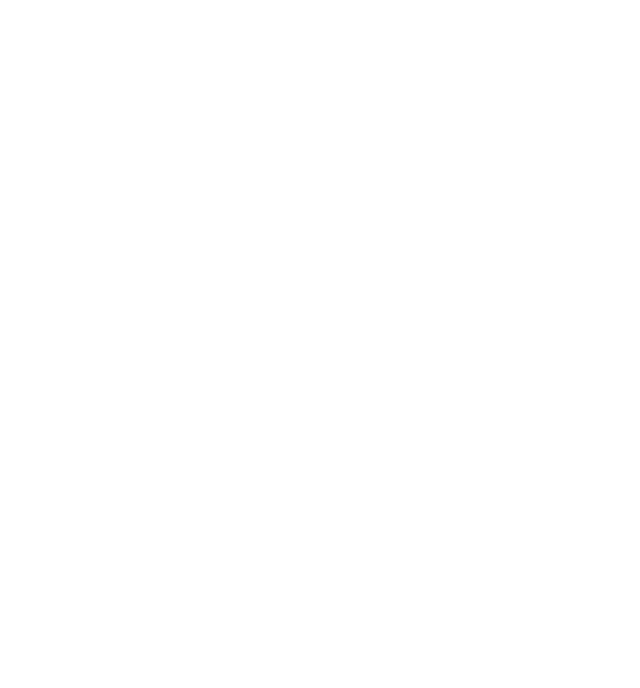
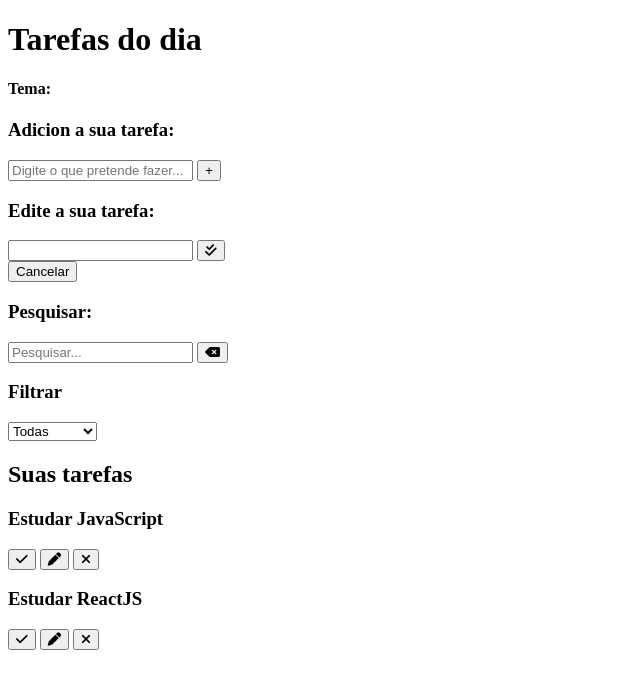
Before and after one commit to aleanrocha/projeto-todo-list, a plain HTML site: page index.html in a window 1280 px wide. Shown: the whole page, without its empty margins (0-640 px from the left). Drawn offline with Linux system fonts and the light colour scheme.

Commit message:
initial structuring

```diff
--- a/index.html
+++ b/index.html
@@ -14,6 +14,83 @@
   <title>To Do List</title>
 </head>
 <body>
-
+  <main id="todo-container">
+    <header>
+      <h1>Tarefas do dia</h1>
+      <div id="todo-theme">
+        <h4>Tema:</h4>
+        <span id="first-theme" class="selected"></span>
+        <span id="second-theme"></span>
+        <span id="third-theme"></span>
+      </div>
+    </header>
+    <form id="todo-form">
+      <h3>Adicion a sua tarefa:</h3>
+      <div class="form-control">
+        <input type="text" id="todo-input" placeholder="Digite o que pretende fazer...">
+        <button type="submit">
+          <i class="fa-thin fa-plus"></i>
+        </button>
+      </div>
+    </form>
+    <form id="edit-form">
+      <h3>Edite a sua tarefa:</h3>
+      <div class="form-control">
+        <input type="text" id="edit-input">
+        <button type="submit">
+          <i class="fa-solid fa-check-double"></i>
+        </button>
+      </div>
+      <button type="button" id="cancel-edit-btn">Cancelar</button>
+    </form>
+    <section id="toolbar">
+      <div id="seacrh">
+        <h3>Pesquisar:</h3>
+        <form>
+          <div class="form-control">
+            <input type="text" id="search-input" placeholder="Pesquisar...">
+            <button type="submit" id="erase-btn">
+              <i class="fa-solid fa-delete-left"></i>
+            </button>
+          </div>
+        </form>
+      </div>
+      <div id="filter">
+        <h3>Filtrar</h3>
+        <select id="filter-select">
+          <option value="all">Todas</option>
+          <option value="Done">Concluídas</option>
+          <option value="todo">A fazer</option>
+        </select>
+      </div>
+    </section>
+    <section id="todo-list">
+      <h2>Suas tarefas</h2>
+      <div class="todo">
+        <h3>Estudar JavaScript</h3>
+        <button type="button" class="finish-todo">
+          <i class="fa-solid fa-check"></i>
+        </button>
+        <button type="button" class="edit-todo">
+          <i class="fa-solid fa-pen"></i>
+        </button>
+        <button type="button" class="remove-todo">
+          <i class="fa-solid fa-xmark"></i>
+        </button>
+      </div>
+      <div class="todo">
+        <h3>Estudar ReactJS</h3>
+        <button type="button" class="finish-todo">
+          <i class="fa-solid fa-check"></i>
+        </button>
+        <button type="button" class="edit-todo">
+          <i class="fa-solid fa-pen"></i>
+        </button>
+        <button type="button" class="remove-todo">
+          <i class="fa-solid fa-xmark"></i>
+        </button>
+      </div>
+    </section>
+  </main>
 </body>
 </html>
```
